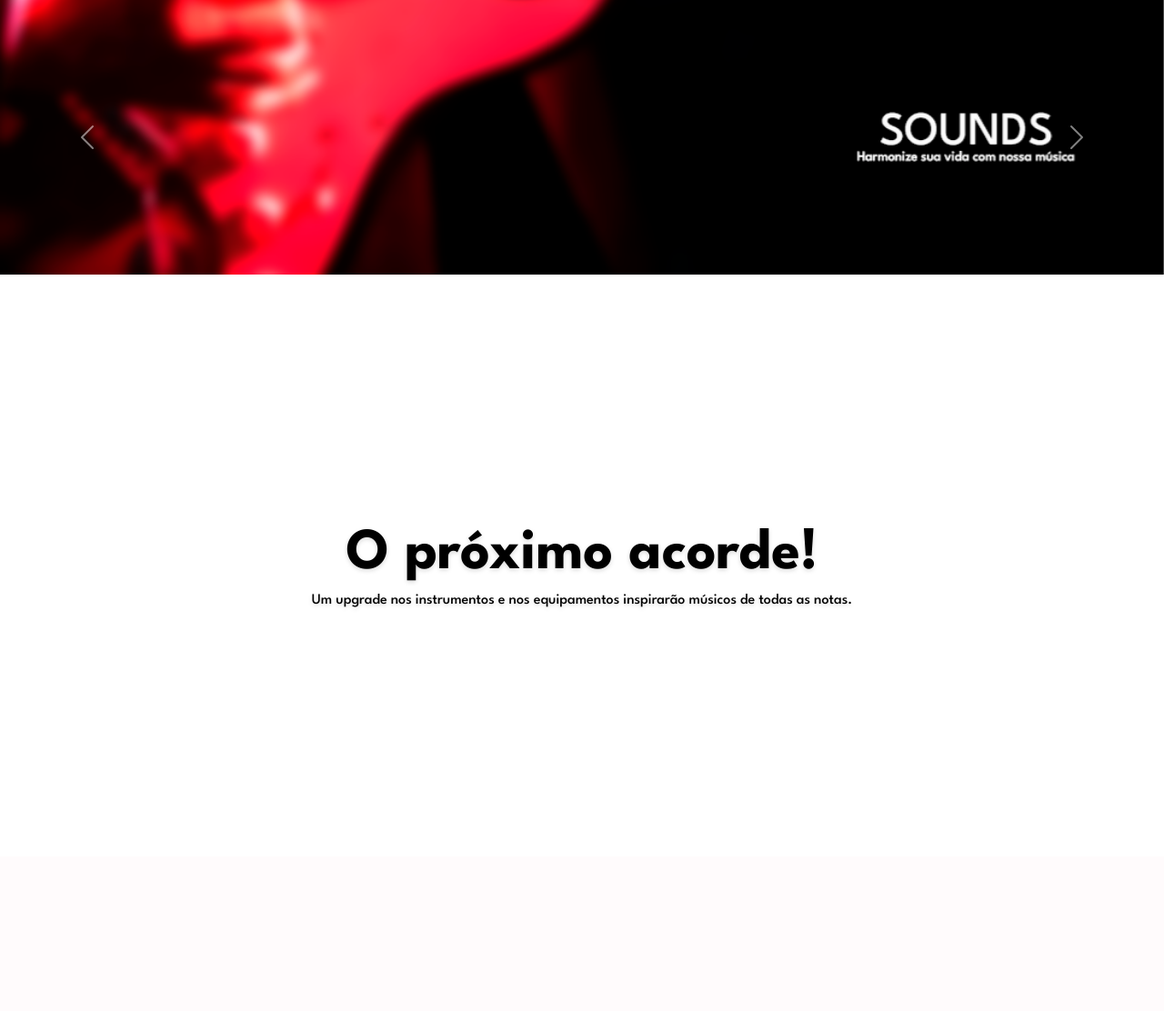
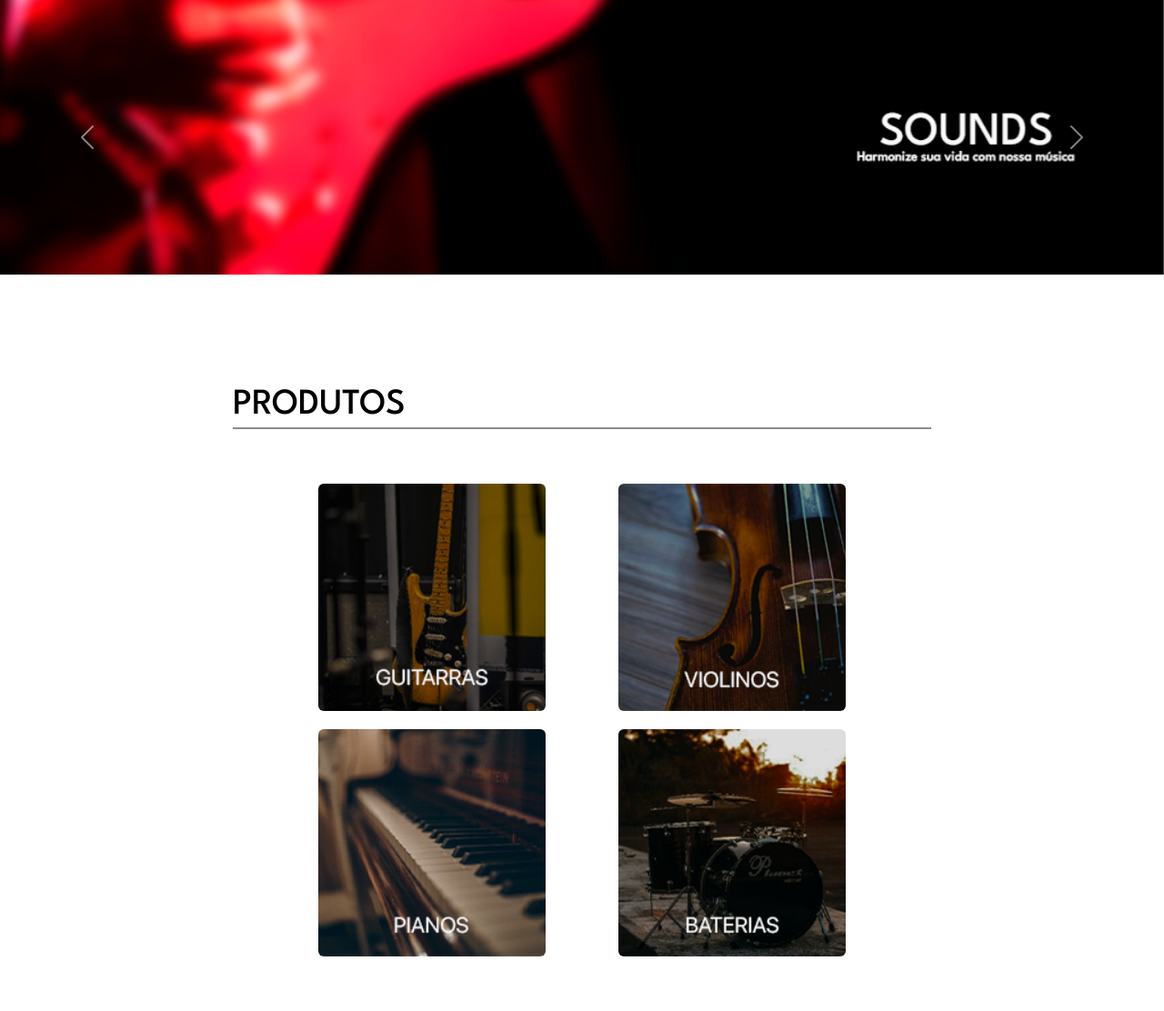
Before and after one commit to Bruno2202/trabalho-php, a PHP site: page /home.php in a window 1280 px wide. Shown: the part 49-1161 px from the top of the page at 91% size. Before the commit the page ends 717 px from the top, so only its background shows below. Run offline with PHP 8.4, Linux system fonts and the light colour scheme.

Commit message:
Update Sounds

```diff
--- a/VIEW/css/home.css
+++ b/VIEW/css/home.css
@@ -51,6 +51,10 @@
 }
 
 .container {
+    display: flex;
+    align-items: center;
+    justify-content: center;
+    flex-direction: column;
     width: 100vw;
     height: auto;
 }
@@ -64,7 +68,7 @@
     color: var(--text-color2);
     background-color: var(--primary-color);
     width: 100vw;
-    padding: 0px  16%;
+    padding: 0px 16%;
 }
 
 .app_name {
@@ -104,34 +108,54 @@
     gap: 40px;
 }
 
-.frame1 {
-    width: 100vw;
-    height: 80vh;
+.container2 {
     display: flex;
-    flex-direction: column;
     align-items: center;
     justify-content: center;
-    color: var(--text-color1);
-    text-shadow: 0px 2px 5px rgba(0, 0, 0, 0.144)
+    flex-direction: column;
+    width: 100vw;
+    height: auto;
+    margin-top: 120px;
 }
 
-.frame1 > h1 {
-    font-size: 4rem;
-    font-family: 'LS_bold';
+.blocks {
+    margin: 60px 0px;
+    display: grid;
+    align-items: center;
+    justify-items: center;
+    flex-direction: column;
+    grid-template-columns: repeat(2, 1fr);
+    gap: 20px;
+    width: 50%;
+    height: 100%;
 }
 
-.frame1 > p {
-    font-size: 1rem;
+.title {
+    color: var(--text-color1);
+    display: flex;
+    justify-content: flex-start;
     font-family: 'LS_medium';
+    width: 60%;
 }
 
-.frame2 {
-    width: 100vw;
-    height: 100vh;
-    display: flex;
-    justify-content: center;
+.separator {
+    width: 60%;
+    border-style: solid;
+    border-width: 1px;
+    border-color: var(--tertiary-color);
 }
 
-.frame2_img {
-    height: auto;
+.blocks > a > img {
+    width: 250px;
+    height: 250px;
+    border-radius: 6px;
+    transition: all ease-in-out 0.2s;
+    width: 250px;
+    height: 250px;
+    border-radius: 6px;
 }
+
+.blocks > a > img:hover {
+    width: 260px;
+    height: 260px;
+}
--- a/VIEW/home.php
+++ b/VIEW/home.php
@@ -60,19 +60,29 @@
             </button>
         </div>
 
-        <div class="frame1">
-            <h1>O próximo acorde!</h1>
-            <p>Um upgrade nos instrumentos e nos equipamentos inspirarão músicos de todas as notas.</p>
-        </div>
+        <div class="container2">
+            <h1 class="title">PRODUTOS</h1>
+            <separator class="separator"></separator>
+            <section class="blocks">
+                <a href="">
+                    <img href="./GUITARRA" src="../ASSETS/IMG/block/gBlock.png" alt="Guitarras">
+                </a>
+                <a href="">
+                    <img src="../ASSETS/IMG/block/vBlock.png" alt="Violinos">
+                </a>
+                <a href="">
+                    <img src="../ASSETS/IMG/block/pBlock.png" alt="Pianos">
+                </a>
+                <a href="">
+                    <img src="../ASSETS/IMG/block/bBlock.png" alt="Baterias">
+                </a>
+            </section>
+            <div>
+            </div>
 
-        <!-- <div class="frame2">
-            <img class="frame2_img" src="../ASSETS/IMG/frame.png" alt="frame2">
-        </div> -->
-    </div>
-
-    <script src="https://cdn.jsdelivr.net/npm/bootstrap@5.3.3/dist/js/bootstrap.bundle.min.js" integrity="sha384-YvpcrYf0tY3lHB60NNkmXc5s9fDVZLESaAA55NDzOxhy9GkcIdslK1eN7N6jIeHz" crossorigin="anonymous">
-    </script>
-    <script src="./js/search.js"></script>
+            <script src="https://cdn.jsdelivr.net/npm/bootstrap@5.3.3/dist/js/bootstrap.bundle.min.js" integrity="sha384-YvpcrYf0tY3lHB60NNkmXc5s9fDVZLESaAA55NDzOxhy9GkcIdslK1eN7N6jIeHz" crossorigin="anonymous">
+            </script>
+            <script src="./js/search.js"></script>
 </body>
 
 </html>
```
Also changed, not shown: ASSETS/IMG/block/bBlock.png (added), ASSETS/IMG/block/gBlock.png (added), ASSETS/IMG/block/pBlock.png (added), ASSETS/IMG/block/vBlock.png (added). Lines whose indentation alone changed are shown as unchanged.
